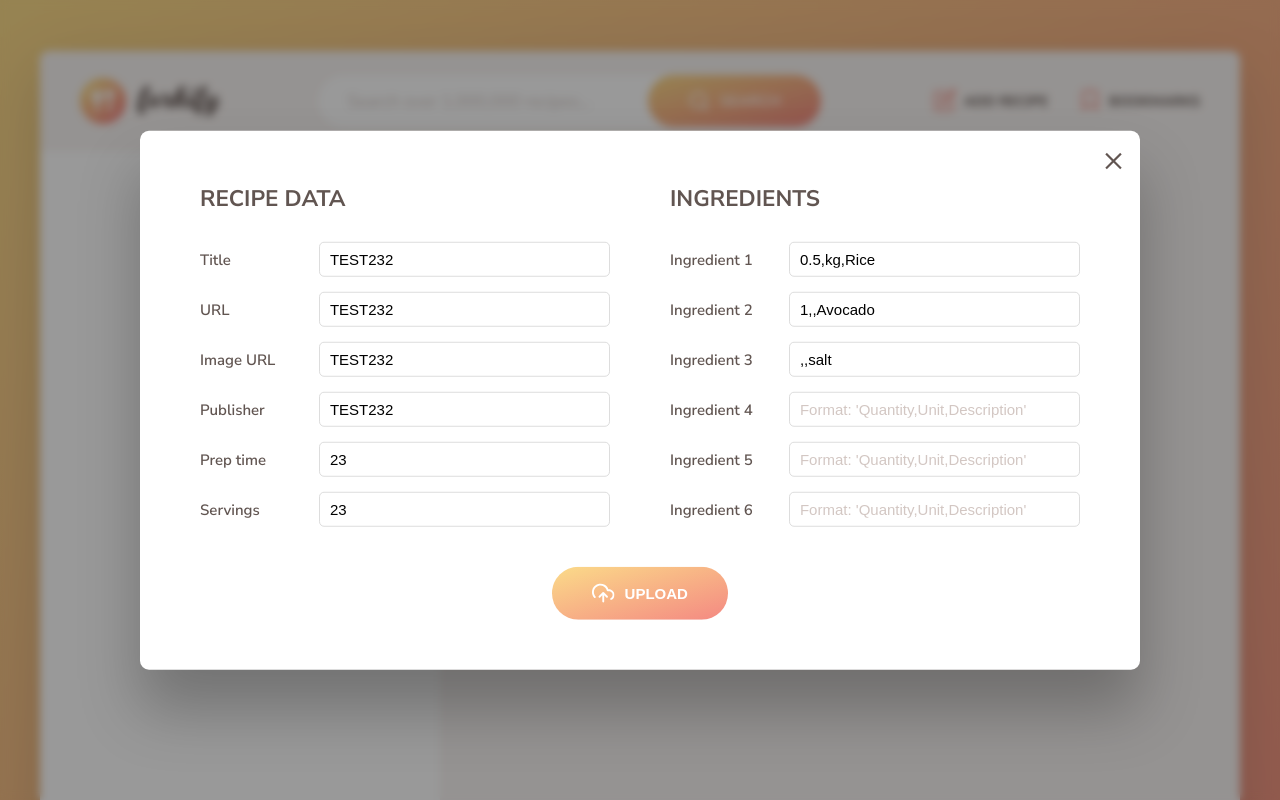
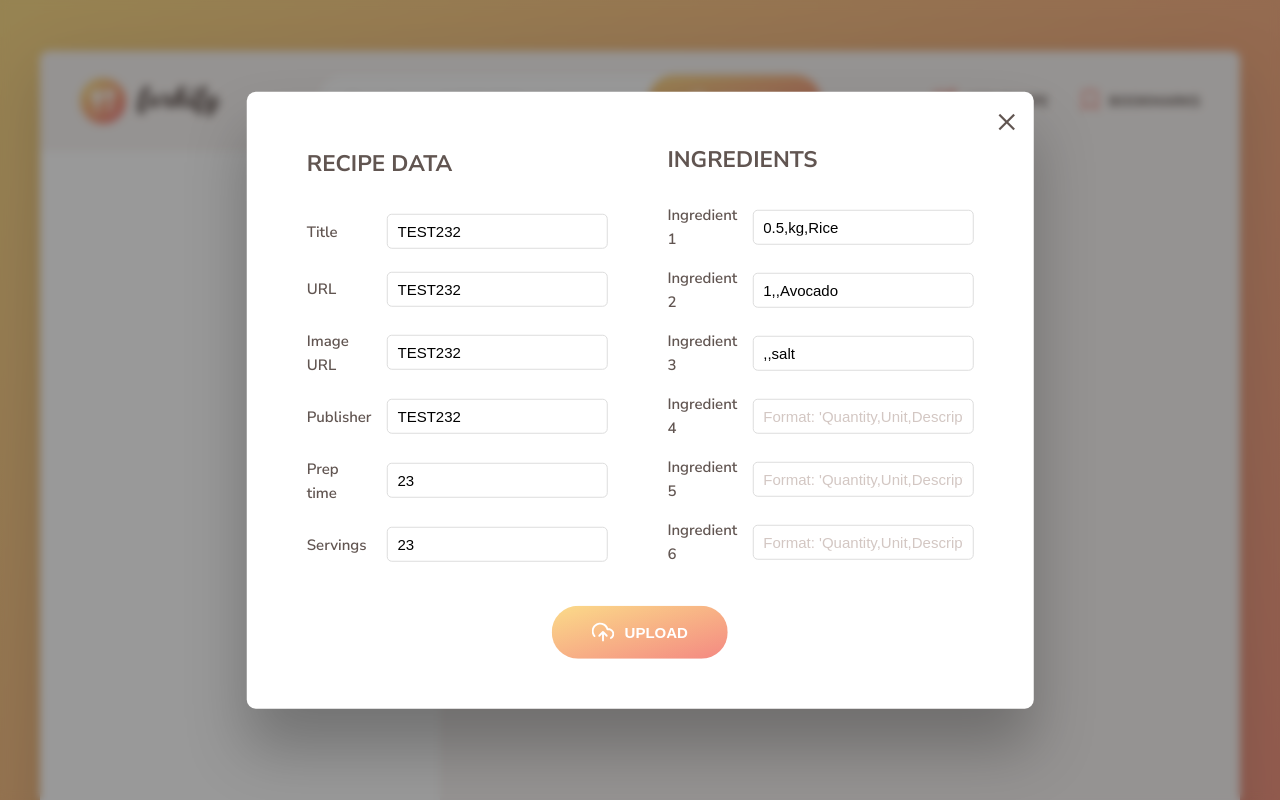
Before and after one commit to FacelessFK/forkify-faceless, a website built with Parcel: page index.html in a window 1280 px wide. Both pictures are taken after a click on the button "ADD RECIPE". Shown: the top 800 px of the page. Built offline with nearby package versions, Linux system fonts and the light colour scheme; no server answers.

Commit message:
fix model

```diff
--- a/src/sass/_upload.scss
+++ b/src/sass/_upload.scss
@@ -3,7 +3,7 @@
   top: 50%;
   left: 50%;
   transform: translate(-50%, -50%);
-  width: 100rem;
+  max-width: 100rem;
   background-color: white;
   border-radius: 9px;
 
```
